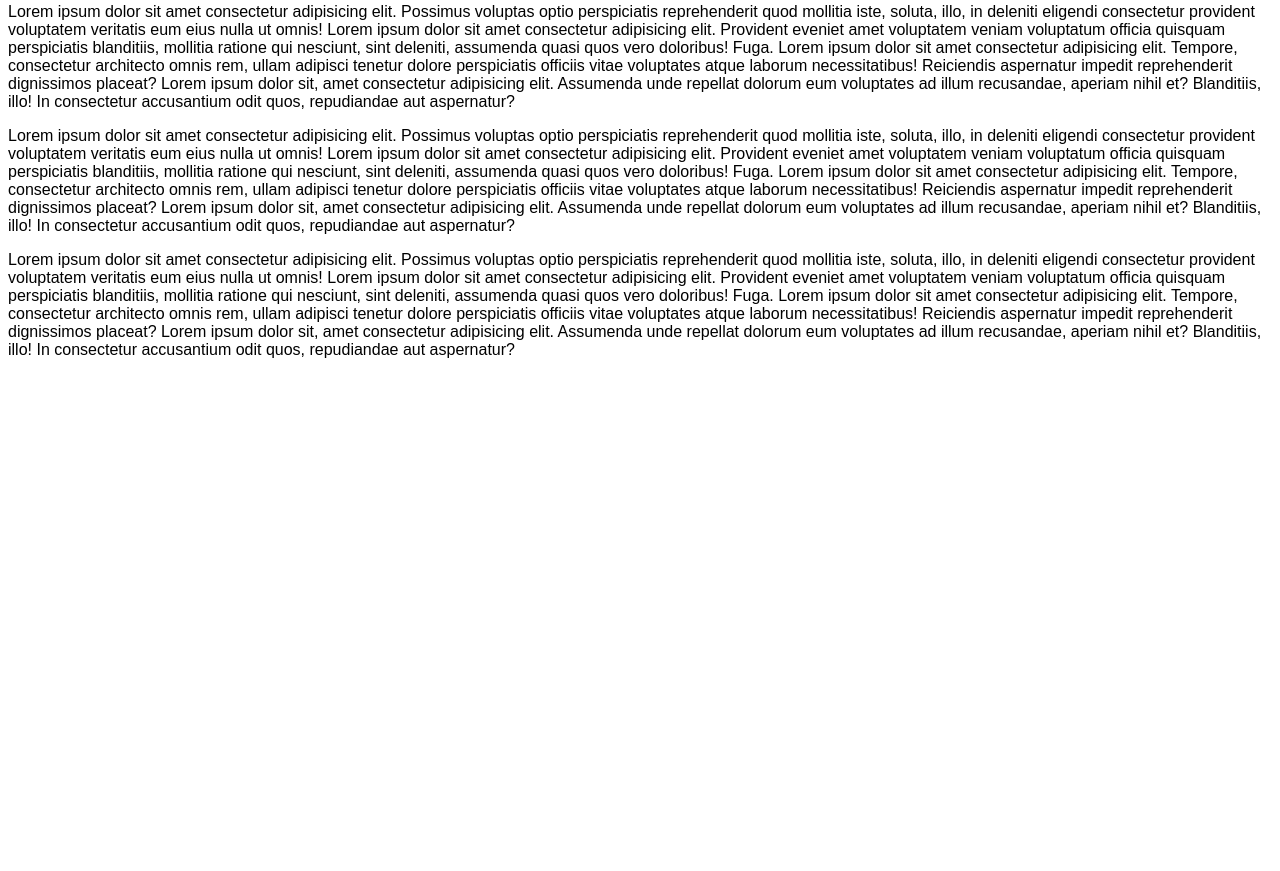
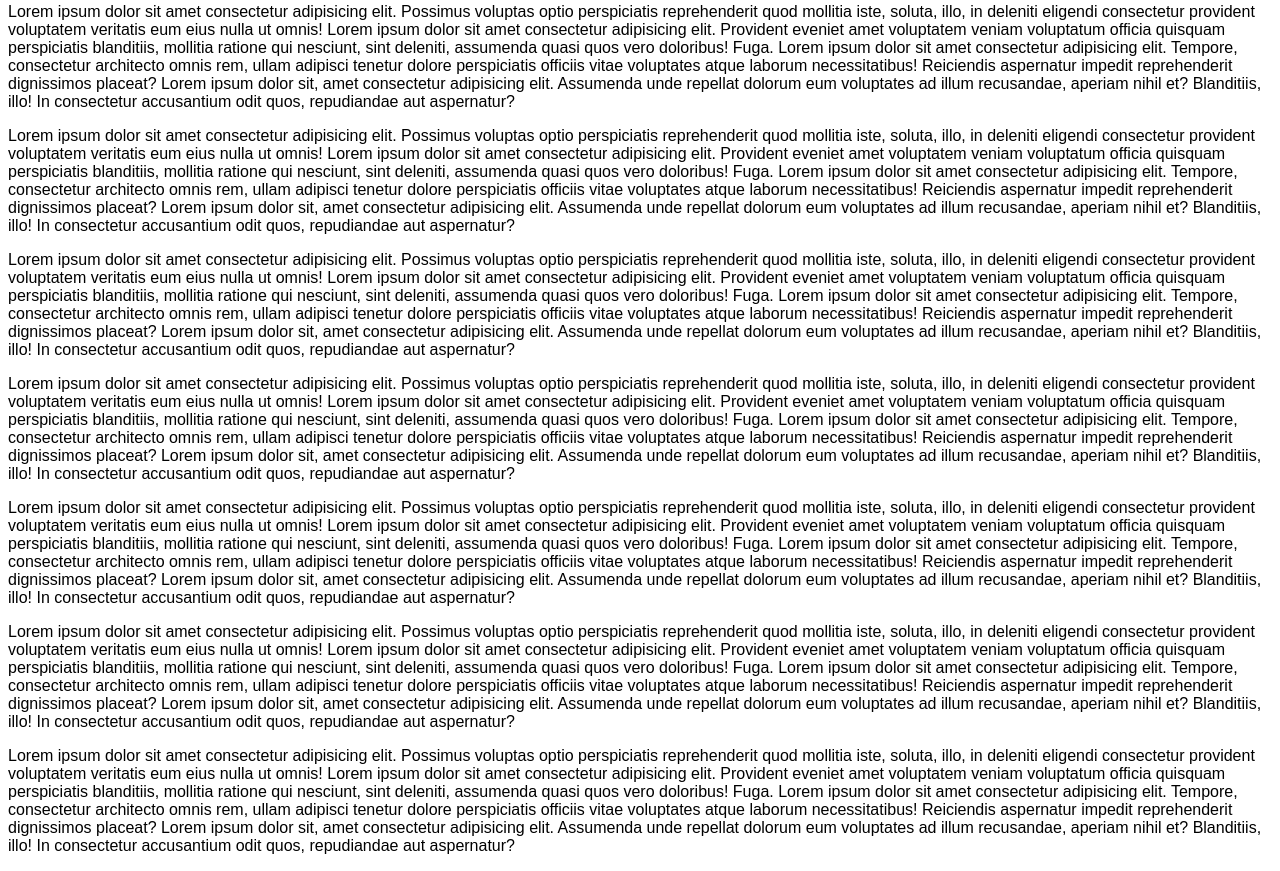
Before and after one commit to adrianocaio/html-css, a plain HTML site: page exercicios/ex023/tabela002.html in a window 1280 px wide. Shown: the part 1645-2516 px from the top of the page. Before the commit the page ends 2020 px from the top, so only its background shows below. Drawn offline with Linux system fonts and the light colour scheme.

Commit message:
testando

```diff
--- a/exercicios/ex023/tabela002.html
+++ b/exercicios/ex023/tabela002.html
@@ -64,6 +64,12 @@
                 TR, TD, TH
             TFOOT
                 TR, TD, TH
+
+
+            th = titulo da coluna
+            td = dados da coluna
+
+
     -->
     <table>
         <caption>População das Unidades Federativas</caption>
@@ -201,5 +207,9 @@
     <p>Lorem ipsum dolor sit amet consectetur adipisicing elit. Possimus voluptas optio perspiciatis reprehenderit quod mollitia iste, soluta, illo, in deleniti eligendi consectetur provident voluptatem veritatis eum eius nulla ut omnis! Lorem ipsum dolor sit amet consectetur adipisicing elit. Provident eveniet amet voluptatem veniam voluptatum officia quisquam perspiciatis blanditiis, mollitia ratione qui nesciunt, sint deleniti, assumenda quasi quos vero doloribus! Fuga. Lorem ipsum dolor sit amet consectetur adipisicing elit. Tempore, consectetur architecto omnis rem, ullam adipisci tenetur dolore perspiciatis officiis vitae voluptates atque laborum necessitatibus! Reiciendis aspernatur impedit reprehenderit dignissimos placeat? Lorem ipsum dolor sit, amet consectetur adipisicing elit. Assumenda unde repellat dolorum eum voluptates ad illum recusandae, aperiam nihil et? Blanditiis, illo! In consectetur accusantium odit quos, repudiandae aut aspernatur?</p>
 
     <p>Lorem ipsum dolor sit amet consectetur adipisicing elit. Possimus voluptas optio perspiciatis reprehenderit quod mollitia iste, soluta, illo, in deleniti eligendi consectetur provident voluptatem veritatis eum eius nulla ut omnis! Lorem ipsum dolor sit amet consectetur adipisicing elit. Provident eveniet amet voluptatem veniam voluptatum officia quisquam perspiciatis blanditiis, mollitia ratione qui nesciunt, sint deleniti, assumenda quasi quos vero doloribus! Fuga. Lorem ipsum dolor sit amet consectetur adipisicing elit. Tempore, consectetur architecto omnis rem, ullam adipisci tenetur dolore perspiciatis officiis vitae voluptates atque laborum necessitatibus! Reiciendis aspernatur impedit reprehenderit dignissimos placeat? Lorem ipsum dolor sit, amet consectetur adipisicing elit. Assumenda unde repellat dolorum eum voluptates ad illum recusandae, aperiam nihil et? Blanditiis, illo! In consectetur accusantium odit quos, repudiandae aut aspernatur?</p>
+    <p>Lorem ipsum dolor sit amet consectetur adipisicing elit. Possimus voluptas optio perspiciatis reprehenderit quod mollitia iste, soluta, illo, in deleniti eligendi consectetur provident voluptatem veritatis eum eius nulla ut omnis! Lorem ipsum dolor sit amet consectetur adipisicing elit. Provident eveniet amet voluptatem veniam voluptatum officia quisquam perspiciatis blanditiis, mollitia ratione qui nesciunt, sint deleniti, assumenda quasi quos vero doloribus! Fuga. Lorem ipsum dolor sit amet consectetur adipisicing elit. Tempore, consectetur architecto omnis rem, ullam adipisci tenetur dolore perspiciatis officiis vitae voluptates atque laborum necessitatibus! Reiciendis aspernatur impedit reprehenderit dignissimos placeat? Lorem ipsum dolor sit, amet consectetur adipisicing elit. Assumenda unde repellat dolorum eum voluptates ad illum recusandae, aperiam nihil et? Blanditiis, illo! In consectetur accusantium odit quos, repudiandae aut aspernatur?</p>
+    <p>Lorem ipsum dolor sit amet consectetur adipisicing elit. Possimus voluptas optio perspiciatis reprehenderit quod mollitia iste, soluta, illo, in deleniti eligendi consectetur provident voluptatem veritatis eum eius nulla ut omnis! Lorem ipsum dolor sit amet consectetur adipisicing elit. Provident eveniet amet voluptatem veniam voluptatum officia quisquam perspiciatis blanditiis, mollitia ratione qui nesciunt, sint deleniti, assumenda quasi quos vero doloribus! Fuga. Lorem ipsum dolor sit amet consectetur adipisicing elit. Tempore, consectetur architecto omnis rem, ullam adipisci tenetur dolore perspiciatis officiis vitae voluptates atque laborum necessitatibus! Reiciendis aspernatur impedit reprehenderit dignissimos placeat? Lorem ipsum dolor sit, amet consectetur adipisicing elit. Assumenda unde repellat dolorum eum voluptates ad illum recusandae, aperiam nihil et? Blanditiis, illo! In consectetur accusantium odit quos, repudiandae aut aspernatur?</p>
+    <p>Lorem ipsum dolor sit amet consectetur adipisicing elit. Possimus voluptas optio perspiciatis reprehenderit quod mollitia iste, soluta, illo, in deleniti eligendi consectetur provident voluptatem veritatis eum eius nulla ut omnis! Lorem ipsum dolor sit amet consectetur adipisicing elit. Provident eveniet amet voluptatem veniam voluptatum officia quisquam perspiciatis blanditiis, mollitia ratione qui nesciunt, sint deleniti, assumenda quasi quos vero doloribus! Fuga. Lorem ipsum dolor sit amet consectetur adipisicing elit. Tempore, consectetur architecto omnis rem, ullam adipisci tenetur dolore perspiciatis officiis vitae voluptates atque laborum necessitatibus! Reiciendis aspernatur impedit reprehenderit dignissimos placeat? Lorem ipsum dolor sit, amet consectetur adipisicing elit. Assumenda unde repellat dolorum eum voluptates ad illum recusandae, aperiam nihil et? Blanditiis, illo! In consectetur accusantium odit quos, repudiandae aut aspernatur?</p>
+    <p>Lorem ipsum dolor sit amet consectetur adipisicing elit. Possimus voluptas optio perspiciatis reprehenderit quod mollitia iste, soluta, illo, in deleniti eligendi consectetur provident voluptatem veritatis eum eius nulla ut omnis! Lorem ipsum dolor sit amet consectetur adipisicing elit. Provident eveniet amet voluptatem veniam voluptatum officia quisquam perspiciatis blanditiis, mollitia ratione qui nesciunt, sint deleniti, assumenda quasi quos vero doloribus! Fuga. Lorem ipsum dolor sit amet consectetur adipisicing elit. Tempore, consectetur architecto omnis rem, ullam adipisci tenetur dolore perspiciatis officiis vitae voluptates atque laborum necessitatibus! Reiciendis aspernatur impedit reprehenderit dignissimos placeat? Lorem ipsum dolor sit, amet consectetur adipisicing elit. Assumenda unde repellat dolorum eum voluptates ad illum recusandae, aperiam nihil et? Blanditiis, illo! In consectetur accusantium odit quos, repudiandae aut aspernatur?</p>
 </body>
 </html>
```
